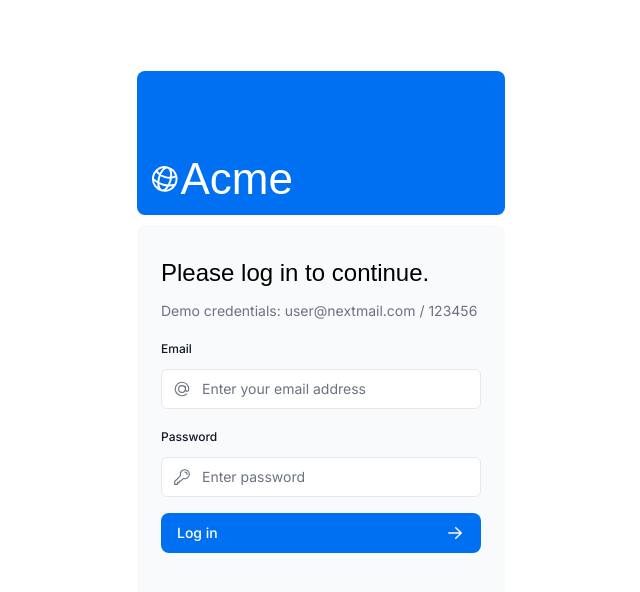
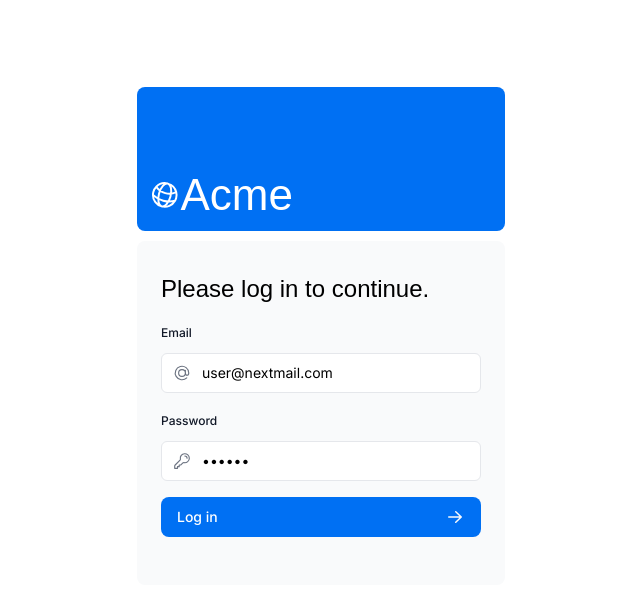
Before and after one commit to amanx5/nextjs-dashboard, a Next.js app: page /login in a window 1280 px wide. Shown: the top 592 px of the page, without its empty margins (319-959 px from the left). Built offline with nearby package versions, Linux system fonts and the light colour scheme; a web font is replaced by a local one.

Commit message:
Auto-fill default login creds

```diff
--- a/app/ui/login-form.tsx
+++ b/app/ui/login-form.tsx
@@ -28,10 +28,6 @@ export default function LoginForm() {
 					Please log in to continue.
 				</h1>
 
-				<p className="text-sm text-gray-500">
-					Demo credentials: user@nextmail.com / 123456
-				</p>
-
 				{/* credential fields wrapper */}
 				<div className='w-full'>
 					{/* email */}
@@ -51,6 +47,7 @@ export default function LoginForm() {
 								id='email'
 								type='email'
 								name='email'
+								defaultValue="user@nextmail.com"
 								placeholder='Enter your email address'
 								required
 							/>
@@ -75,6 +72,7 @@ export default function LoginForm() {
 								id='password'
 								type='password'
 								name='password'
+								defaultValue="123456"
 								placeholder='Enter password'
 								required
 								minLength={6}
```
